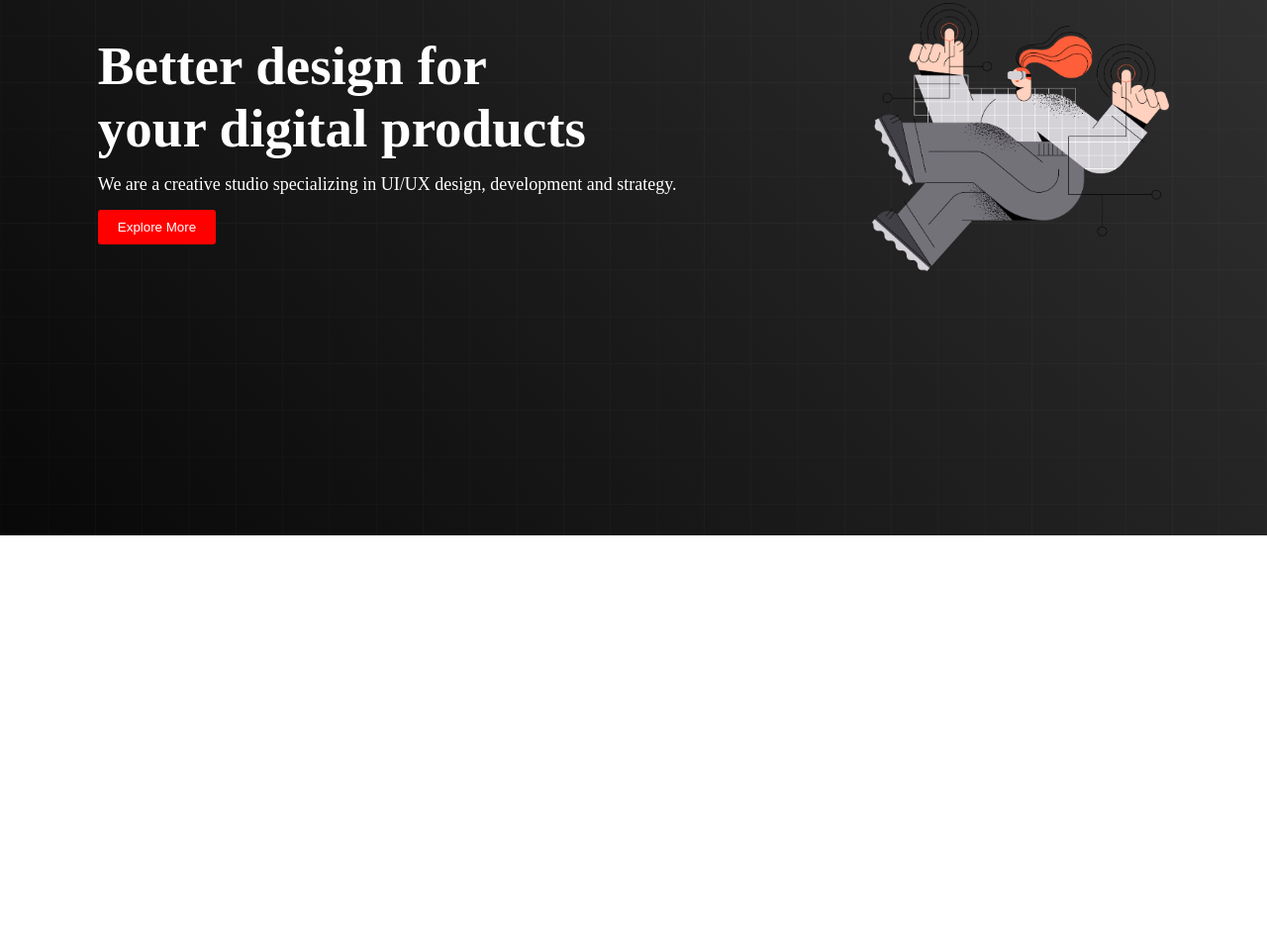
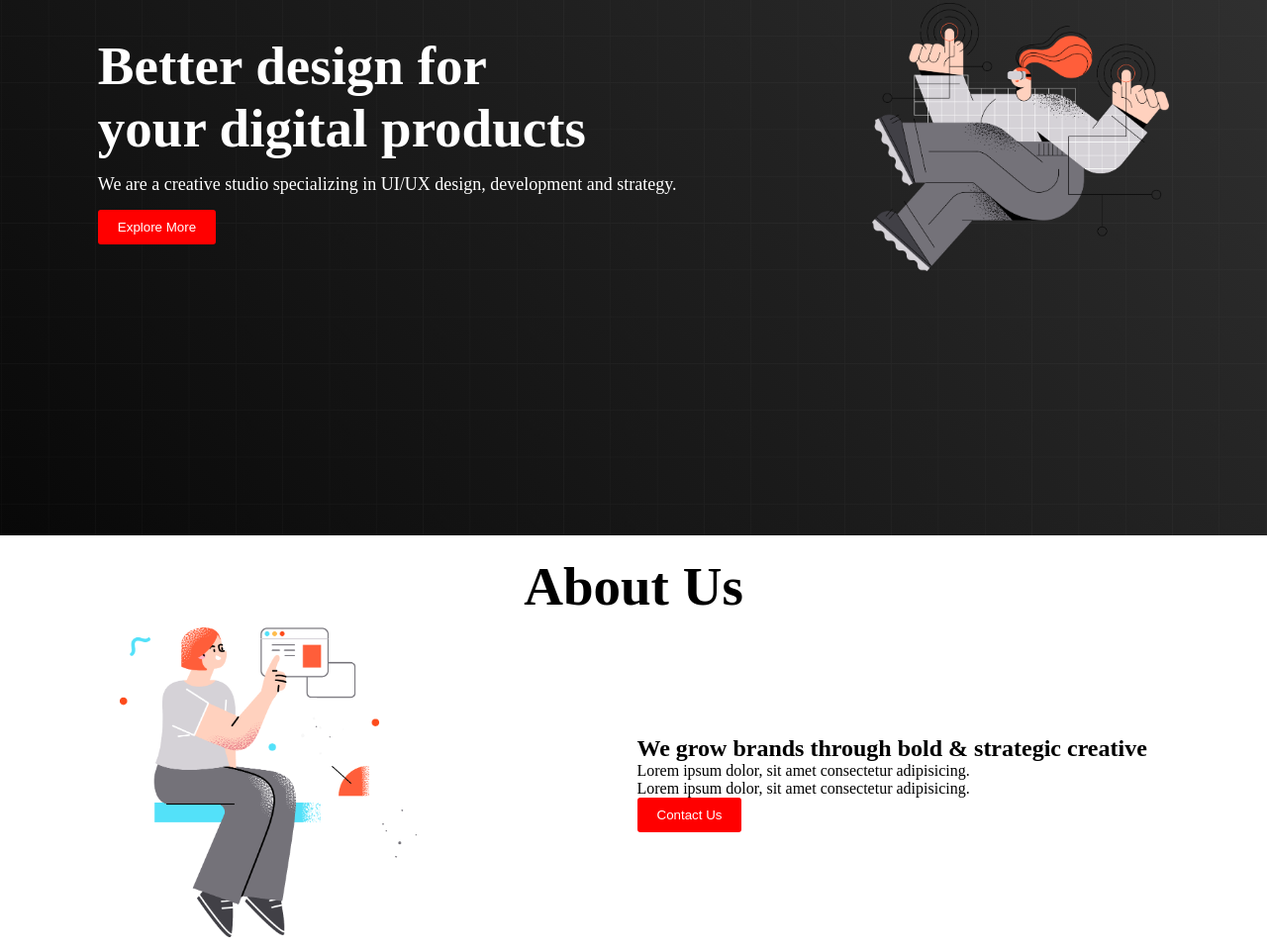
Before and after one commit to khandaker-md-yasin-arafat/digital-products, a plain HTML site: page index.html in a window 1280 px wide. Shown: the part 327-1288 px from the top of the page at 99% size. Before the commit the page ends 868 px from the top, so only its background shows below. Drawn offline with Linux system fonts and the light colour scheme.

Commit message:
about-us added

```diff
--- a/index.html
+++ b/index.html
@@ -24,6 +24,7 @@
         </nav>
     </header>
     <main>
+        <!-- this is banner section -->
         <section>
             <div class="banner-container">
                 <div class="banner-text">
@@ -36,6 +37,23 @@
                 </div>
             </div>
         </section>
+
+        <!-- this is about us section -->
+        <section>
+            <h1 class="title about-title">About Us</h1>
+            <div class="about-container">
+                <div class="about-info">
+                    <h1>We grow brands through
+                        bold & strategic creative</h1>
+                    <p>Lorem ipsum dolor, sit amet consectetur adipisicing.</p>
+                    <p>Lorem ipsum dolor, sit amet consectetur adipisicing.</p>
+                    <button class="btn">Contact Us</button>
+                </div>
+                <div class="about-photo">
+                    <img class="banner-img" src="images/section.png" alt="">
+                </div>
+            </div>
+        </section>
     </main>
     <footer>
 
--- a/style.css
+++ b/style.css
@@ -62,3 +62,14 @@
     background-color: white;
     color: red;
 }
+.about-container{
+    display: flex;
+    justify-content: space-around;
+    align-items: center;
+    flex-direction: row-reverse;
+    padding: 10px;
+}
+.about-title{
+    text-align: center;
+    padding-top: 20px;
+}
```
